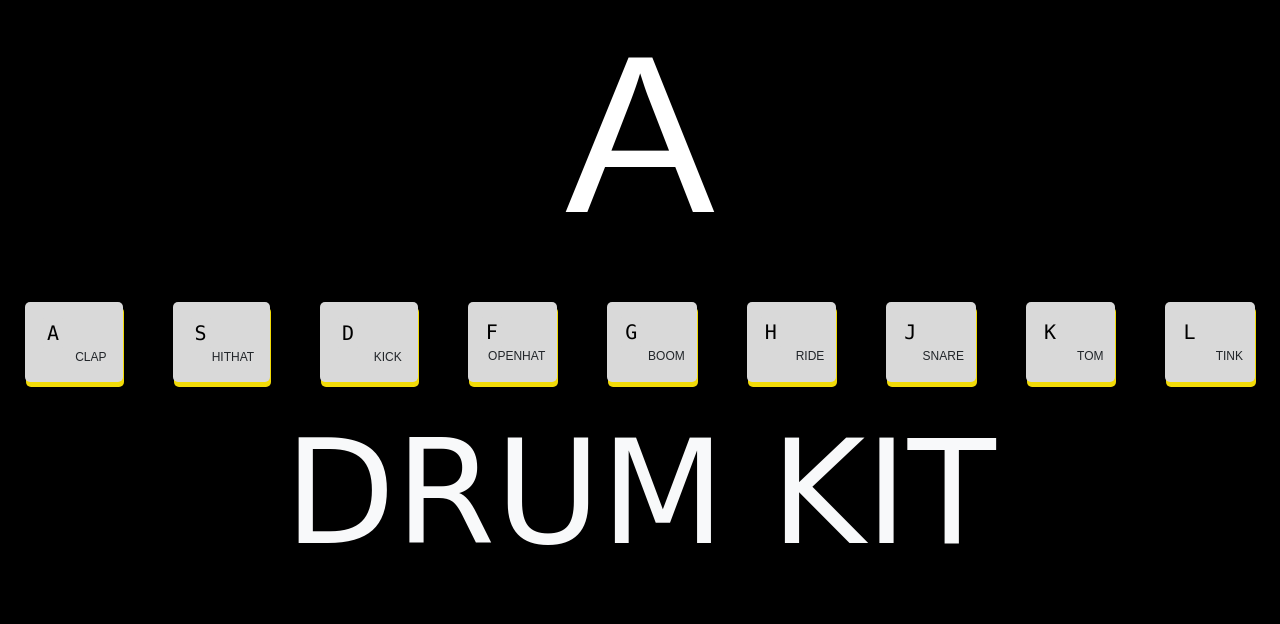
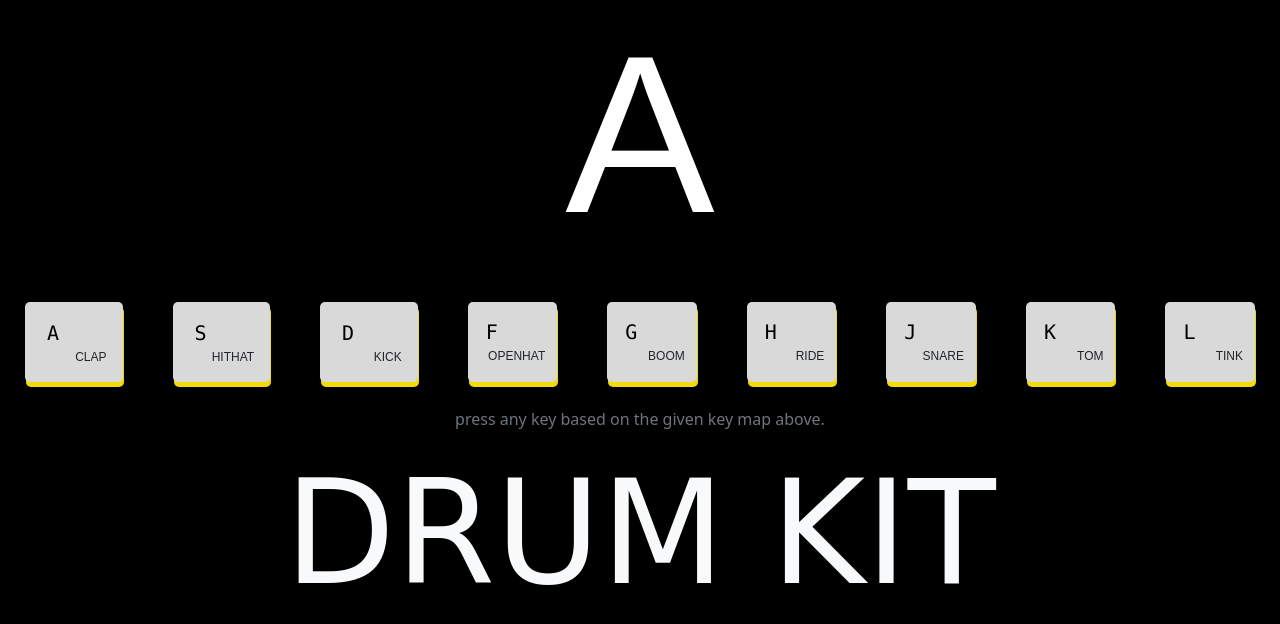
Before and after one commit to sdacleofe/js-drum-kit, a plain HTML site: page index.html in a window 1280 px wide. Drawn offline with nearby package versions, Linux system fonts and the light colour scheme; a web font is replaced by a local one.

Commit message:
added new <p> element line

```diff
--- a/index.html
+++ b/index.html
@@ -67,6 +67,7 @@
                     <span class="sound">tink</span>
                 </div>
             </div>
+            <p class="text-secondary text-center">press any key based on the given key map above.</p>
             <h1 class="text-light text-center">Drum Kit</h1>
         </div>
 
```
